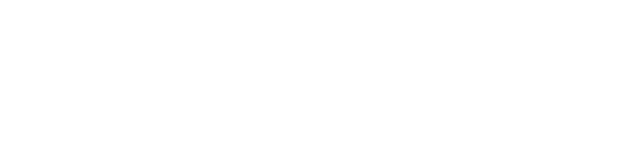
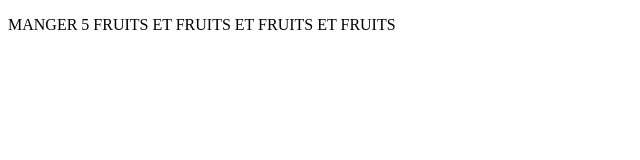
Before and after one commit to EloElodie18/Exercice-Git, a plain HTML site: page index.html in a window 1280 px wide. Shown: the whole page, without its empty margins (0-640 px from the left). Drawn offline with Linux system fonts and the light colour scheme.

Commit message:
commit spécial Xavier

```diff
--- a/index.html
+++ b/index.html
@@ -7,6 +7,6 @@
     <title>COCORICO</title>
 </head>
 <body>
-
+    <p>MANGER 5 FRUITS ET FRUITS ET FRUITS ET FRUITS</p>
 </body>
 </html>
```
